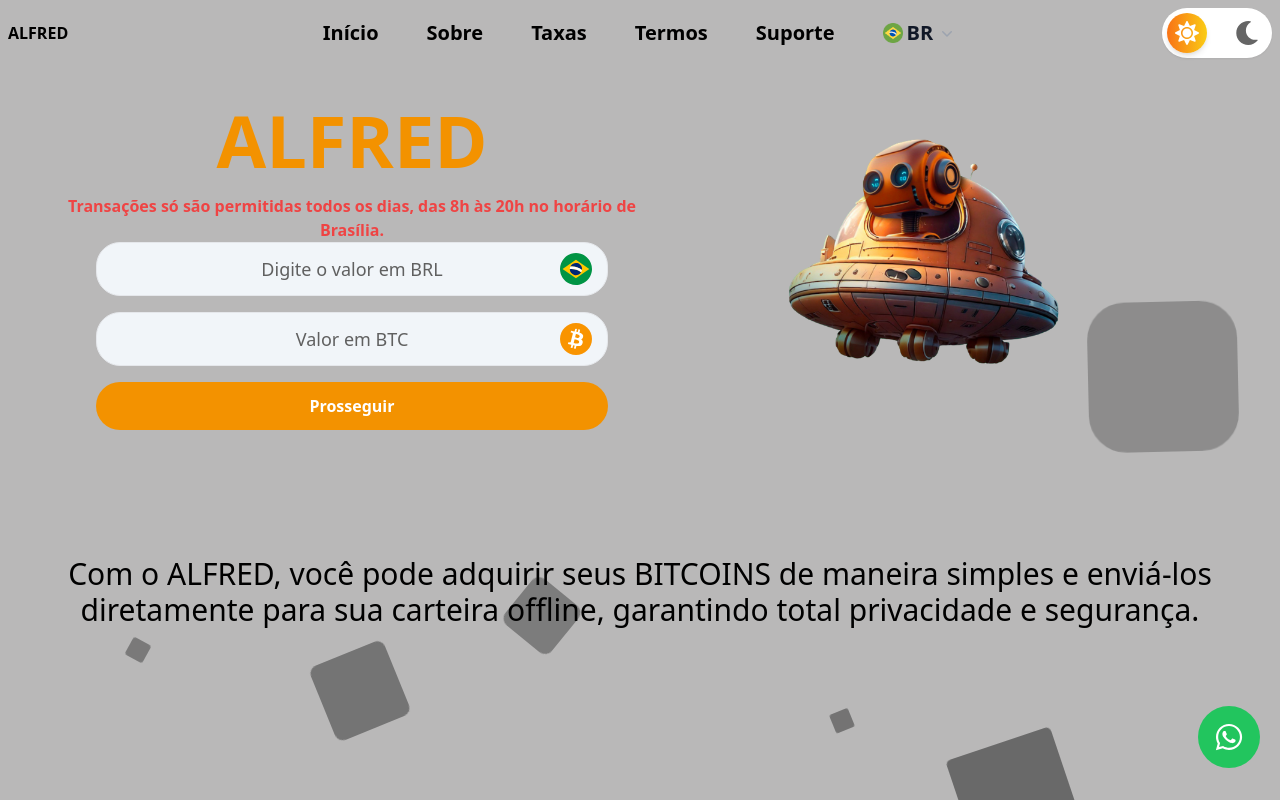
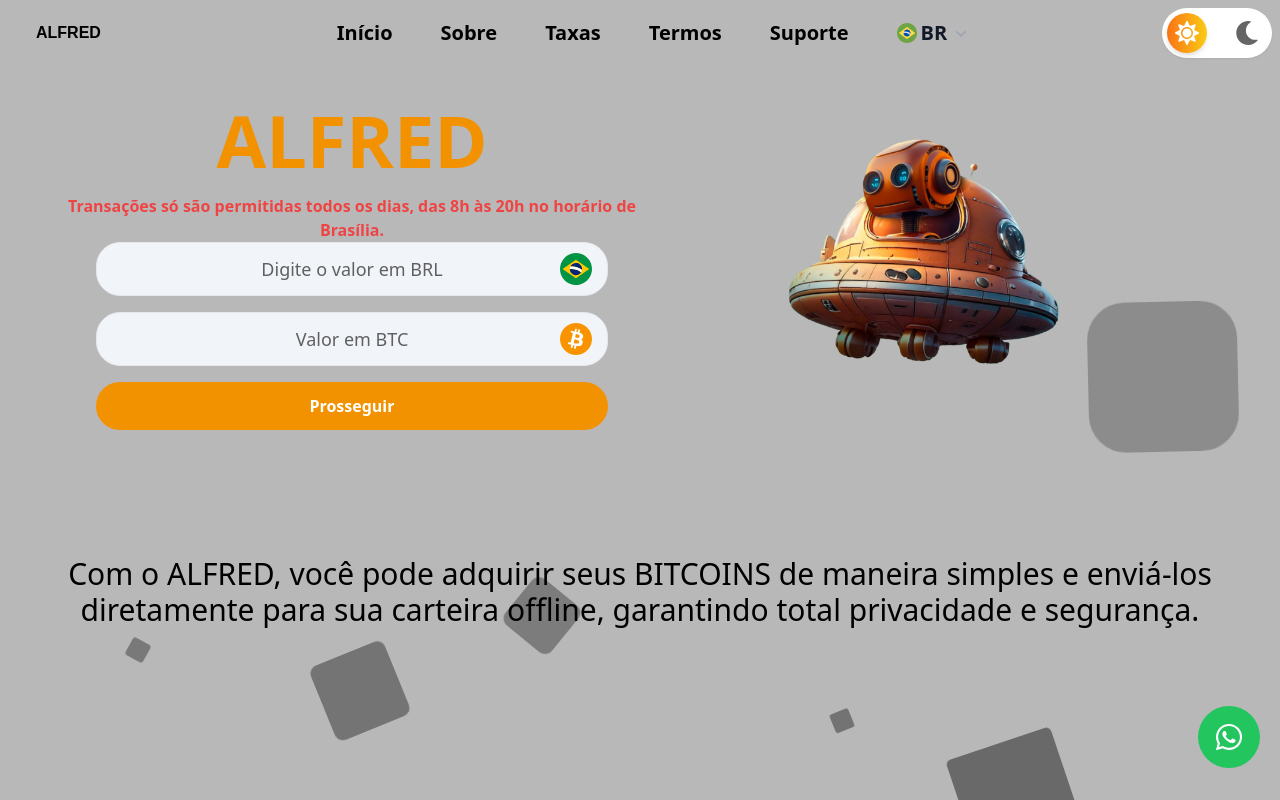
Before and after one commit to Lucasqc04/john-galt, a React (Vite) app: page /pt in a window 1280 px wide. Built offline with nearby package versions, Linux system fonts and the light colour scheme; no server answers.

Commit message:
style(header): change font logo

```diff
--- /dev/null
+++ b/src/view/components/LogoAlfred.tsx
@@ -0,0 +1,7 @@
+export function LogoAlfred() {
+  return (
+    <div>
+      <h1 className="font-lexend font-bold dark:text-white">ALFRED</h1>
+    </div>
+  );
+}
--- a/src/view/screens/Header/HeaderAlfred.tsx
+++ b/src/view/screens/Header/HeaderAlfred.tsx
@@ -24,14 +24,16 @@ export default function Header() {
         aria-label="Global"
         className="w-full flex items-center justify-between"
       >
-        <div className="flex lg:flex-1 justify-center lg:justify-start">
+        <div className="flex lg:flex-1 justify-center lg:justify-start ml-7">
           <Link to={ROUTES.home.call()}>
-            <h1 className="font-extrabold  dark:text-white">ALFRED</h1>
+            <h1 className="font-extrabold  dark:text-white font-lexend ">
+              ALFRED
+            </h1>
           </Link>
         </div>
         <div className="flex lg:hidden items-center">
-          <LanguageSwitcher className="text-xl flex items-center justify-center gap-x-2 lg:text-xl font-semibold leading-6 hover:text-[#F6911D]" />
-          <label className="inline-flex items-center relative cursor-pointer mr-4">
+          <LanguageSwitcher className=" text-xl flex items-center justify-center gap-x-2 lg:text-xl font-semibold leading-6 hover:text-[#F6911D]" />
+          <label className="inline-flex items-center relative cursor-pointer mr-7">
             <input
               className="peer hidden"
               id="toggle-mobile"
@@ -40,7 +42,12 @@ export default function Header() {
               onClick={theme.toggle}
               onChange={() => {}}
             />
-            <div className="relative w-[80px] h-[35px] bg-white peer-checked:bg-zinc-500 rounded-full after:absolute after:content-[''] after:w-[30px] after:h-[30px] after:bg-gradient-to-r from-orange-500 to-yellow-400 peer-checked:after:from-zinc-900 peer-checked:after:to-zinc-900 after:rounded-full after:top-[2.5px] after:left-[2.5px] active:after:w-[40px] peer-checked:after:left-[75px] peer-checked:after:translate-x-[-100%] shadow-sm duration-300 after:duration-300 after:shadow-md"></div>
+            <div
+              className="relative w-[80px] h-[35px] bg-white peer-checked:bg-zinc-500 rounded-full after:absolute after:content-['']
+            after:w-[30px] after:h-[30px] after:bg-gradient-to-r from-orange-500 to-yellow-400 peer-checked:after:from-zinc-900 peer-checked:after:to-zinc-900
+            after:rounded-full after:top-[2.5px] after:left-[2.5px] active:after:w-[40px] peer-checked:after:left-[75px] peer-checked:after:translate-x-[-100%]
+            shadow-sm duration-300 after:duration-300 after:shadow-md"
+            ></div>
             <FaSun className="fill-white peer-checked:opacity-60 absolute w-4 h-4 left-[10px]" />
             <FaMoon className="fill-black opacity-60 peer-checked:opacity-70 peer-checked:fill-white absolute w-4 h-4 right-[10px]" />
           </label>
--- a/tailwind.config.js
+++ b/tailwind.config.js
@@ -14,6 +14,9 @@ export default {
         'orange-primary': '#F39200',
         success: '#28A745',
       },
+      fontFamily: {
+        lexend: ['"Lexend Deca"', 'sans-serif'],
+      },
     },
   },
   plugins: [],
```
